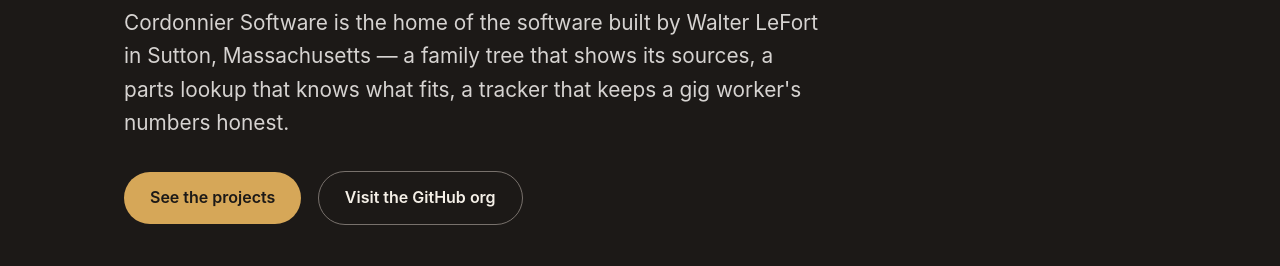
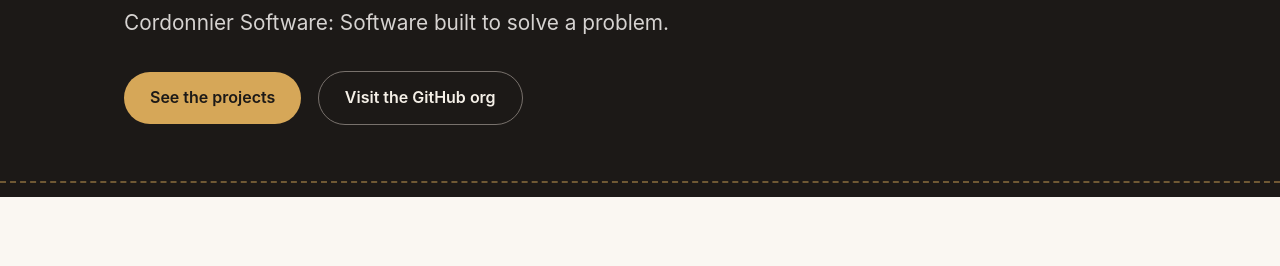
Before and after one commit to Cordonnier-Software/Cordonnier-Software.github.io, a plain HTML site: page index.html in a window 1280 px wide. Shown: the part 294-560 px from the top of the page. Drawn offline with Linux system fonts and the light colour scheme.

Commit message:
Change hero lede to 'Cordonnier Software: Software built to solve a problem.'

```diff
--- a/index.html
+++ b/index.html
@@ -99,9 +99,7 @@
 <div class="hero" id="top">
   <div class="wrap">
     <h1>Software, built<br>like a <em>craft.</em></h1>
-    <p class="lede">Cordonnier Software is the home of the software built by Walter LeFort in
-      Sutton, Massachusetts — a family tree that shows its sources, a parts lookup that knows
-      what fits, a tracker that keeps a gig worker's numbers honest.</p>
+    <p class="lede">Cordonnier Software: Software built to solve a problem.</p>
     <a class="cta" href="#projects">See the projects</a>
     <a class="cta ghost" href="https://github.com/Cordonnier-Software">Visit the GitHub org</a>
   </div>
```
